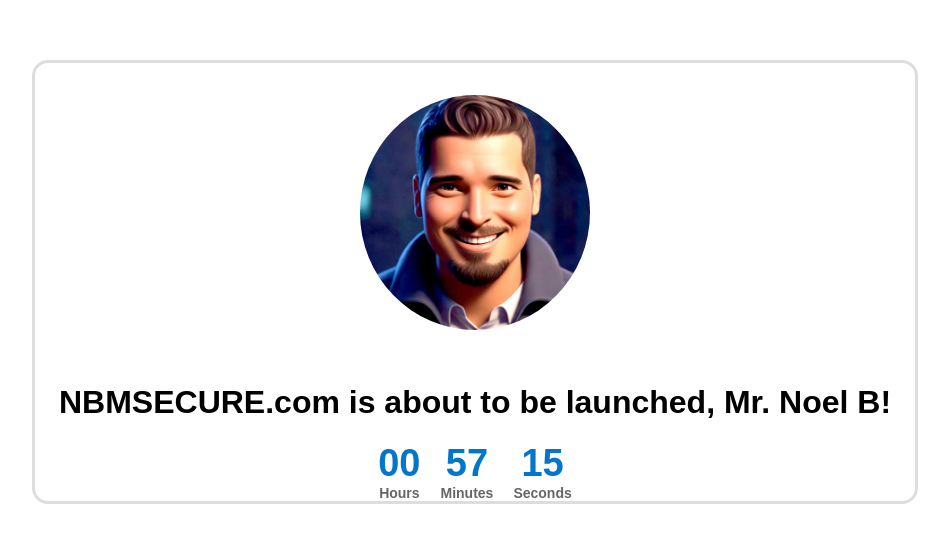
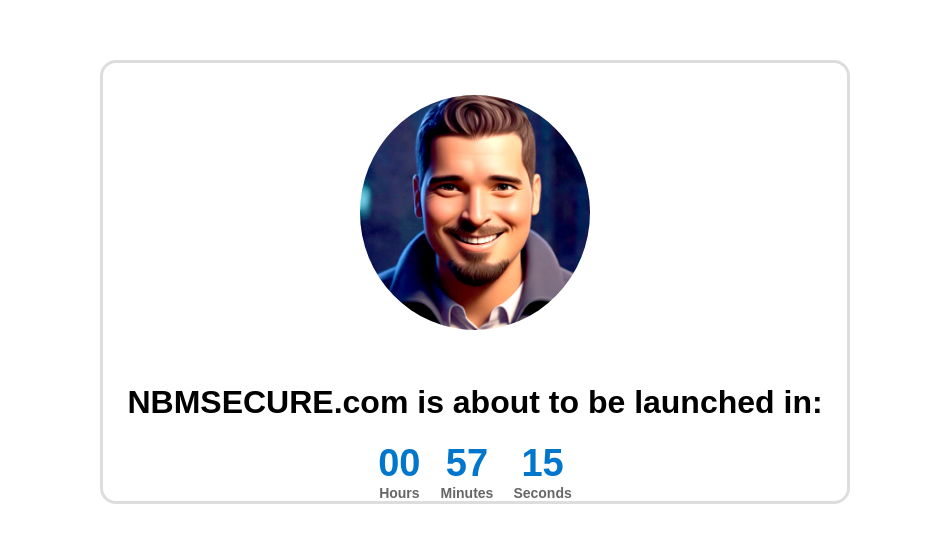
Before and after one commit to nbmsecure/nbmsecure.github.io, a plain HTML site: page index.html in a window 1280 px wide. Shown: the part 118-660 px from the top of the page, without its empty margins (165-1114 px from the left). Drawn offline with Linux system fonts and the light colour scheme.

Commit message:
Update index.html

```diff
--- a/index.html
+++ b/index.html
@@ -27,7 +27,7 @@
 </head>
 <body style="font-family: sans-serif; margin:0; padding:0; height:100vh; width: 100%; display:flex; justify-content: center; align-items: center; ">
     <div style="border: solid 3px #ddd; border-radius:1rem; display:flex; flex-flow: column; align-items:center; justify-content: center; padding:0 1.5rem">
-        <img src="./noel.jpg" width="230px" height="235px" style="margin:2rem; border-radius:50%;"/><h1 style="text-align:center">NBMSECURE.com is about to be launched, Mr. Noel B!</h1>
+        <img src="./noel.jpg" width="230px" height="235px" style="margin:2rem; border-radius:50%;"/><h1 style="text-align:center">NBMSECURE.com is about to be launched in:</h1>
       <div class="countdown">
       <div><span id="hours">00</span><small class="label">Hours</small></div>
       <div><span id="minutes">00</span><small class="label">Minutes</small></div>
```
